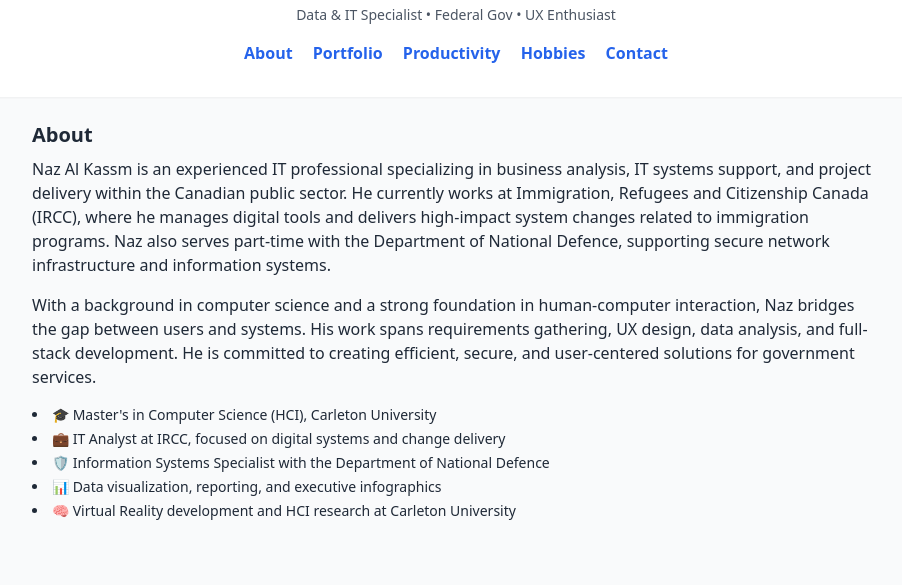
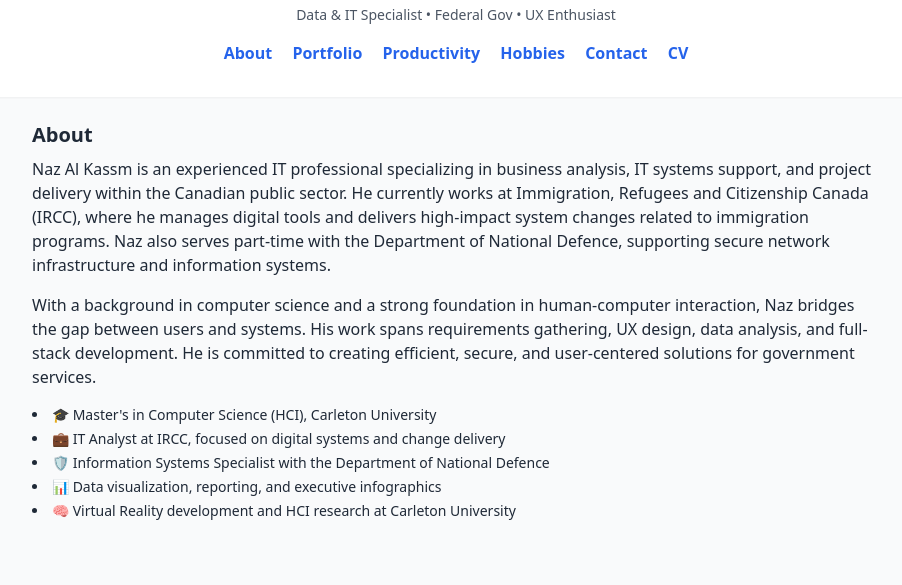
Before and after one commit to nazalkassm/naz-portfolio-site, a plain HTML site: page index.html in a window 1280 px wide. Shown: the part 215-800 px from the top of the page, without its empty margins (184-1086 px from the left). Drawn offline with nearby package versions, Linux system fonts and the light colour scheme.

Commit message:
Re-add View CV link to navigation/contact section

```diff
--- a/index.html
+++ b/index.html
@@ -23,6 +23,7 @@
       <a href="#productivity" class="text-blue-600 hover:underline">Productivity</a>
       <a href="#hobbies" class="text-blue-600 hover:underline">Hobbies</a>
       <a href="#contact" class="text-blue-600 hover:underline">Contact</a>
+      <a href="cv.html" class="text-blue-600 hover:underline">CV</a>
     </nav>
   </header>
 
```
